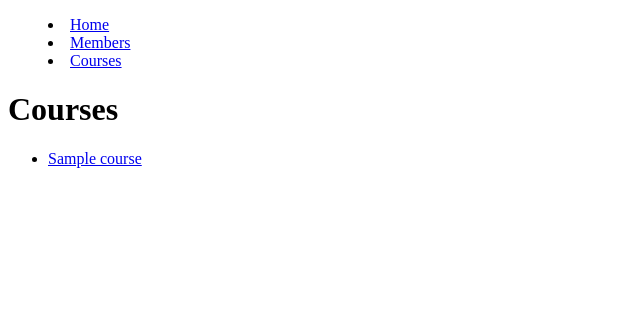
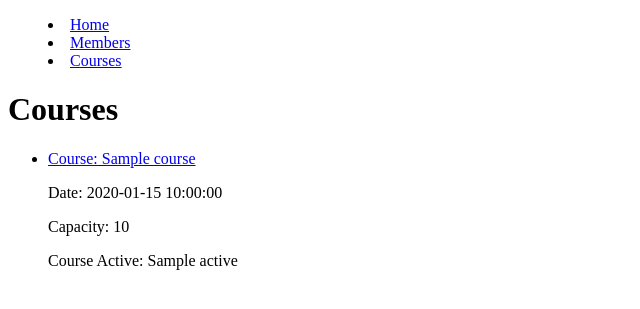
Before and after one commit to Cetins/gymmy, a Flask app: page /courses in a window 1280 px wide. Shown: the top 309 px of the page, without its empty margins (0-640 px from the left). Run offline with Flask 2, Linux system fonts and the light colour scheme; a database or web service that is not in the repository returns one stand-in record (values such as "Sample title"); some libraries are stand-ins or nearby versions.

Commit message:
members and courses index displays details as well

```diff
--- a/templates/courses/index.html
+++ b/templates/courses/index.html
@@ -6,7 +6,10 @@
 <ul>
     {% for course in courses %}
     <li>
-        <a href="/">{{ course.title }}</a>
+        <a href="/">Course: {{ course.title }}</a>
+        <p>Date: {{ course.date }}</p>
+        <p>Capacity: {{ course.capacity }}</p>
+        <p>Course Active: {{ course.active }}</p>
     </li>
     {% endfor %}
 </ul>
--- a/templates/members/index.html
+++ b/templates/members/index.html
@@ -6,7 +6,9 @@
 <ul>
     {% for member in members %}
     <li>
-        <a href="/">{{ member.name }}</a>
+        <a href="/">Name : {{ member.name }}</a>
+        <p>Premium Membership: {{ member.premium }}</p>
+        <p>Active Member : {{ member.active }}</p>
     </li>
     {% endfor %}
 </ul>
```
